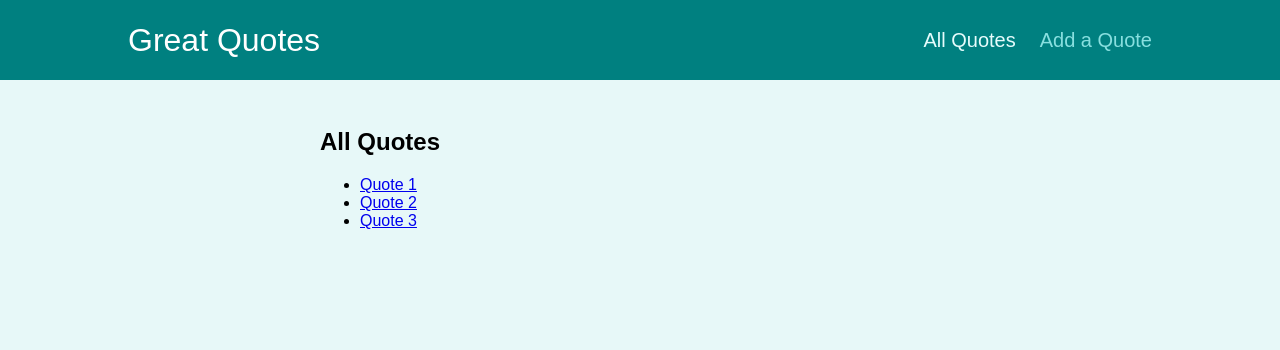
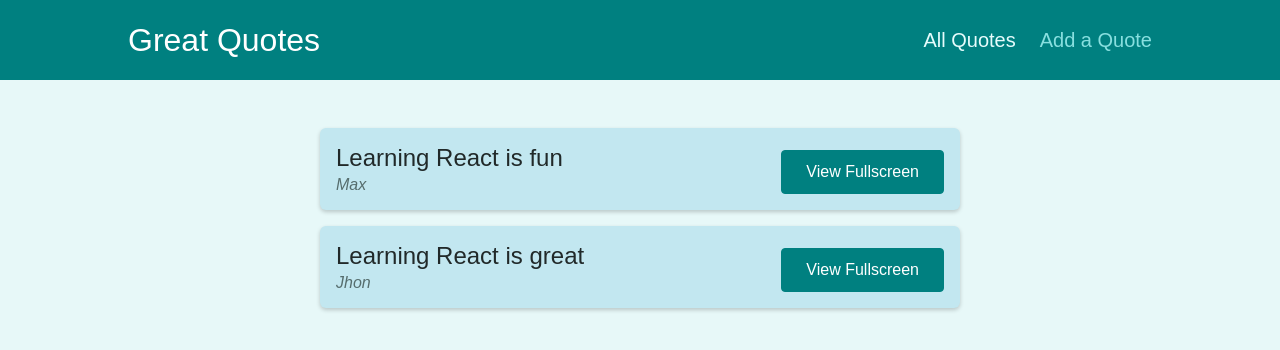
Before and after one commit to zakharovdm/quotes_app, a React (Create React App) app: page /quotes in a window 1280 px wide. Shown: the top 350 px of the page. Built offline with nearby package versions, Linux system fonts and the light colour scheme.

Commit message:
feat: add dummy data and form component

```diff
--- a/src/components/quotes/QuoteForm.js
+++ b/src/components/quotes/QuoteForm.js
@@ -1,7 +1,7 @@
 import { useRef } from 'react';
 
-import Card from '../ui/Card';
-import LoadingSpinner from '../ui/LoadingSpinner';
+import Card from '../UI/Card';
+import LoadingSpinner from '../UI/LoadingSpinner';
 import classes from './QuoteForm.module.css';
 
 const QuoteForm = (props) => {
--- a/src/components/quotes/QuoteItem.js
+++ b/src/components/quotes/QuoteItem.js
@@ -1,3 +1,5 @@
+import { Link } from "react-router-dom";
+
 import classes from './QuoteItem.module.css';
 
 const QuoteItem = (props) => {
@@ -9,9 +11,9 @@ const QuoteItem = (props) => {
         </blockquote>
         <figcaption>{props.author}</figcaption>
       </figure>
-      <a className='btn'>
+      <Link to={`/quotes/${props.id}/comments`} className='btn'>
         View Fullscreen
-      </a>
+      </Link>
     </li>
   );
 };
--- a/src/pages/AllQuotes.js
+++ b/src/pages/AllQuotes.js
@@ -1,22 +1,13 @@
-import { Link } from "react-router-dom";
+import QuoteList from "../components/quotes/QuoteList";
+
+const DUMMY_QUOTES = [
+  { id: "q1", author: "Max", text: "Learning React is fun" },
+  { id: "q2", author: "Jhon", text: "Learning React is great" },
+];
 
 const AllQuotes = () => {
-  return (
-    <section>
-      <h1>All Quotes</h1>
-      <ul>
-        <li>
-          <Link to="/quotes/q1">Quote 1</Link>
-        </li>
-        <li>
-          <Link to="/quotes/q2">Quote 2</Link>
-        </li>
-        <li>
-          <Link to="/quotes/q3">Quote 3</Link>
-        </li>
-      </ul>
-    </section>
-  );
+  return <QuoteList quotes={DUMMY_QUOTES} />
+
 };
 
 export default AllQuotes;
--- a/src/pages/NewQuote.js
+++ b/src/pages/NewQuote.js
@@ -1,9 +1,11 @@
+import QuoteForm from "../components/quotes/QuoteForm";
+
 const NewQuote = () => {
-  return (
-    <section>
-      <h1>Add new quote</h1>
-    </section>
-  );
+  const onAddHandler = (dataQuote) => {
+    console.log(dataQuote);
+  }
+
+  return <QuoteForm onAddQuote={onAddHandler} />;
 };
 
 export default NewQuote;
```
